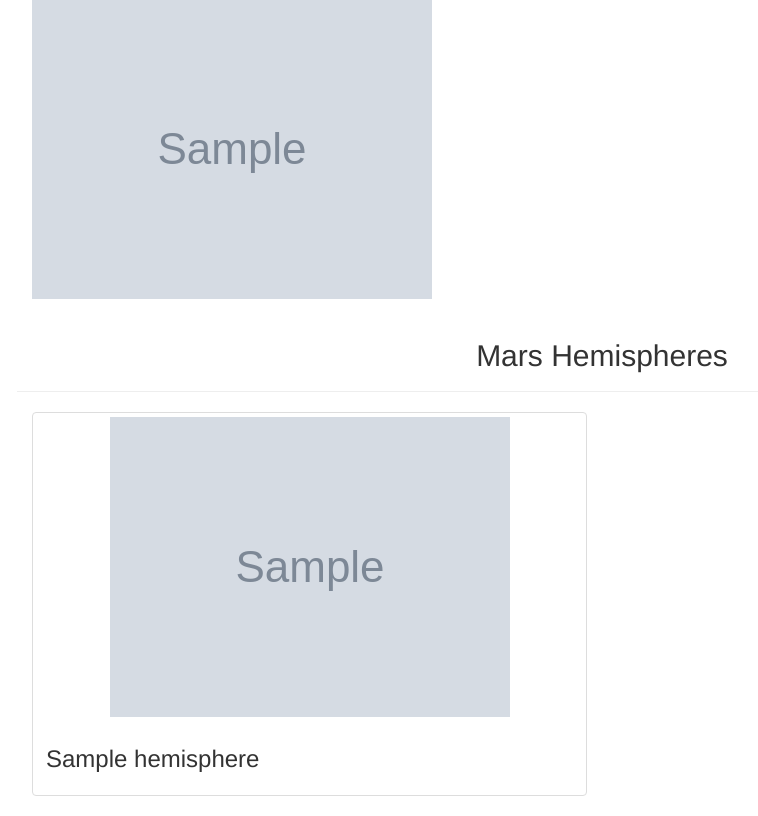
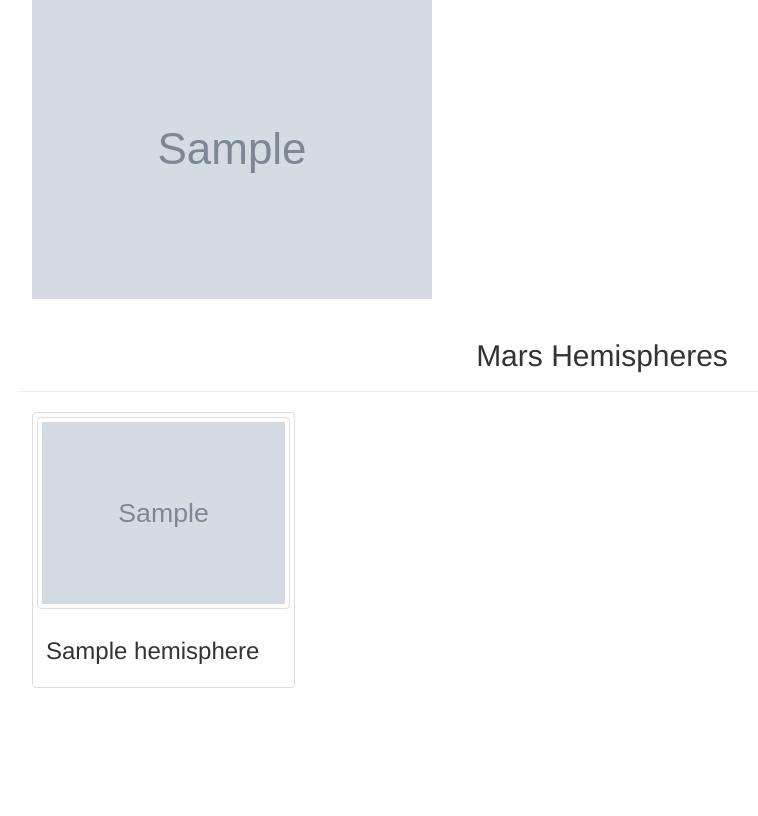
Before and after one commit to sophiexsf/Mission-to-Mars, a Flask app: page / in a window 1280 px wide. Shown: the part 468-1284 px from the top of the page, without its empty margins (38-796 px from the left). After the commit the page ends 1156 px from the top, so only its background shows below. Run offline with Flask 2, Linux system fonts and the light colour scheme; grey boxes marked "Sample" are stand-in pictures; a database or web service that is not in the repository returns one stand-in record (values such as "Sample title"); some libraries are stand-ins or nearby versions.

Commit message:
deliverable 3

```diff
--- a/scraping.py
+++ b/scraping.py
@@ -74,7 +74,7 @@ def mars_facts():
 
     df.columns=['Description', 'Mars', 'Earth']
     df.set_index('Description', inplace=True)
-    return df.to_html()
+    return df.to_html(classes="table table-striped table-condensed")
 
 def hemisphere_images(browser):
     # ### Hemispheres
--- a/templates/index.html
+++ b/templates/index.html
@@ -47,7 +47,7 @@
 
         <div class="col-md-4">
           <!-- Mars Facts -->
-          <div class="row" id="mars-facts">
+          <div class="row table-striped" id="mars-facts">
             <h4>Mars Facts</h4>
             {{ mars.facts | safe }}
           </div>
@@ -61,9 +61,9 @@
         </div>
 
         {% for hemisphere in mars.hemispheres %}
-        <div class="col-md-6">
+        <div class="col-md-3">
           <div class="thumbnail">
-            <img src="{{hemisphere.img_url | default('static/images/error.png', true)}}" alt="...">
+            <img src="{{hemisphere.img_url | default('static/images/error.png', true)}}" alt="..." class="img-thumbnail">
             <div class="caption">
               <h3>{{hemisphere.title}}</h3>
             </div>
```
